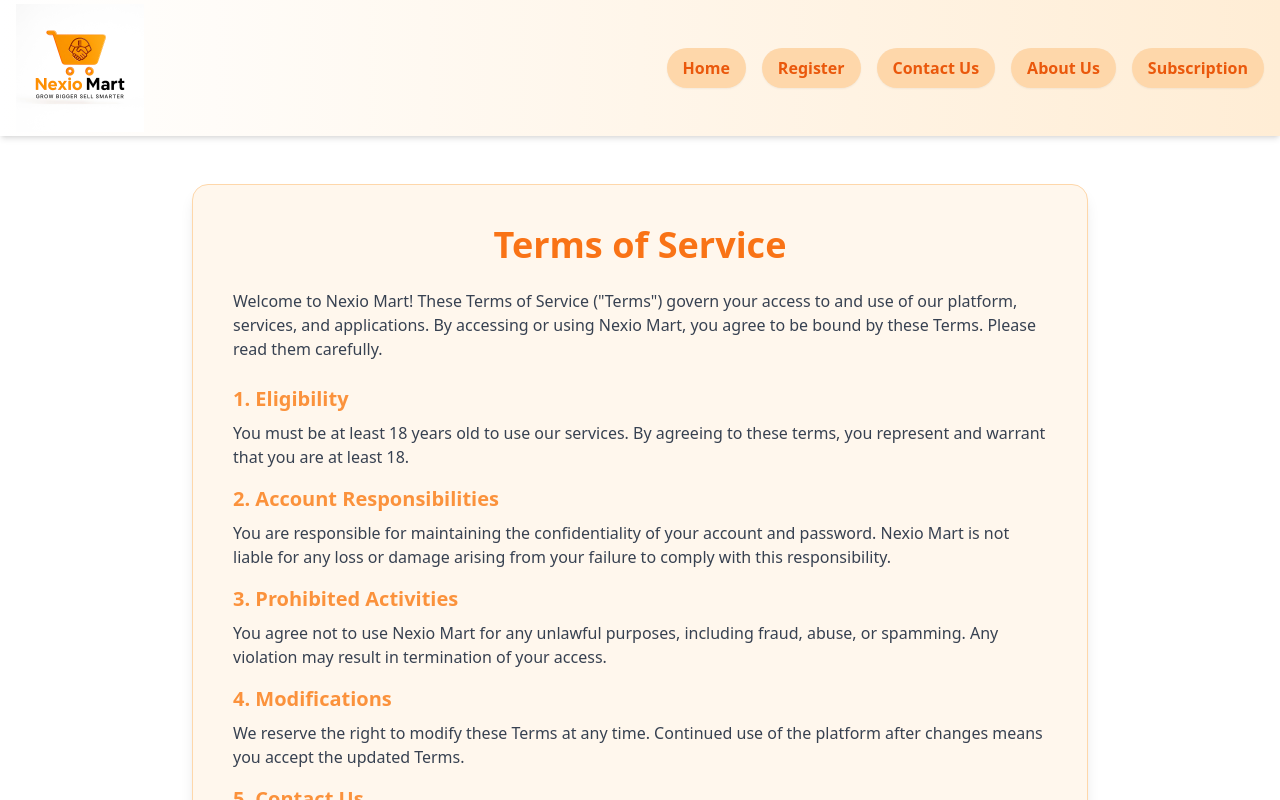
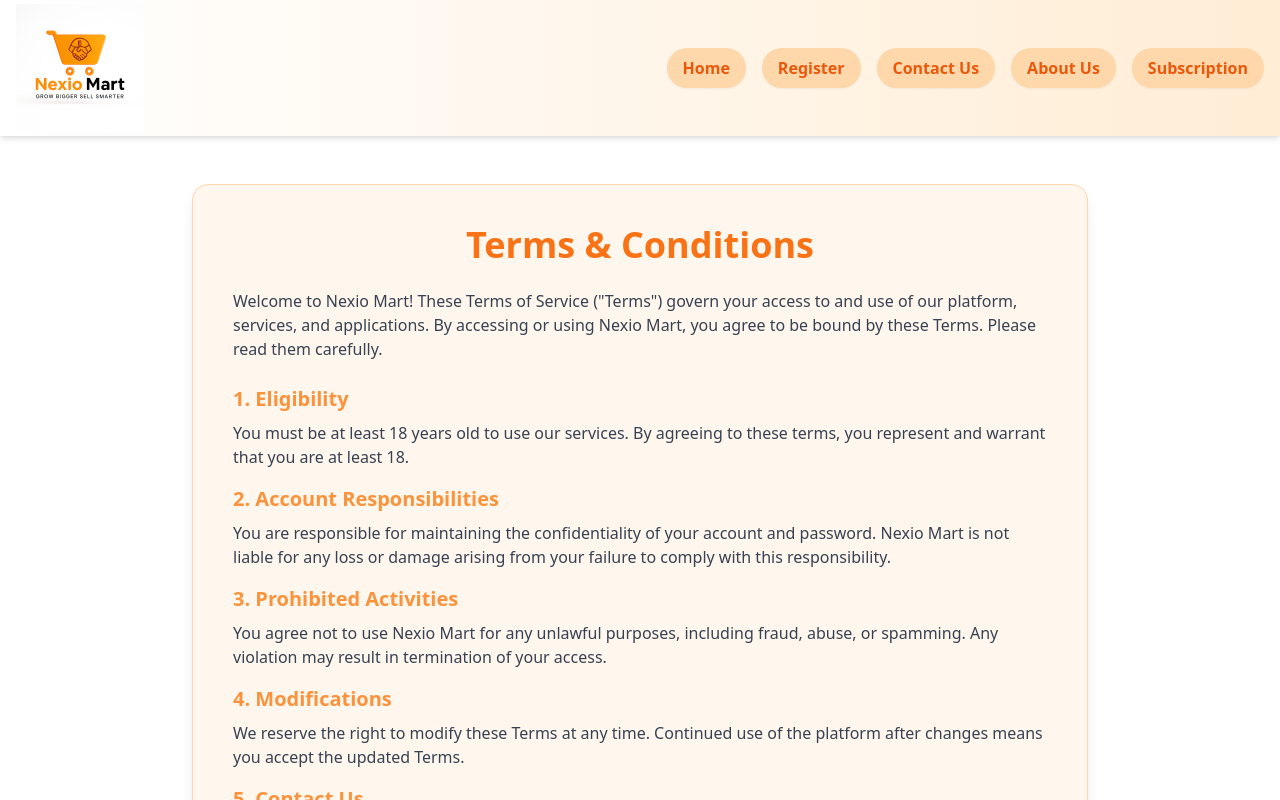
Before and after one commit to Nexiomart/nexiomart, a React (Vite) app: page /terms in a window 1280 px wide. Shown: the top 800 px of the page. Built offline with nearby package versions, Linux system fonts and the light colour scheme.

Commit message:
term and condition added

```diff
--- a/src/components/TermsOfService.jsx
+++ b/src/components/TermsOfService.jsx
@@ -10,7 +10,7 @@ const TermsOfService = () => {
       className="max-w-4xl mx-auto my-12 p-6 md:p-10 bg-orange-50 border border-orange-200 rounded-2xl shadow-lg"
     >
       <h1 className="text-3xl md:text-4xl font-bold text-orange-500 mb-6 text-center">
-        Terms of Service
+        Terms & Conditions
       </h1>
 
       <p className="text-gray-700 mb-6">
```
